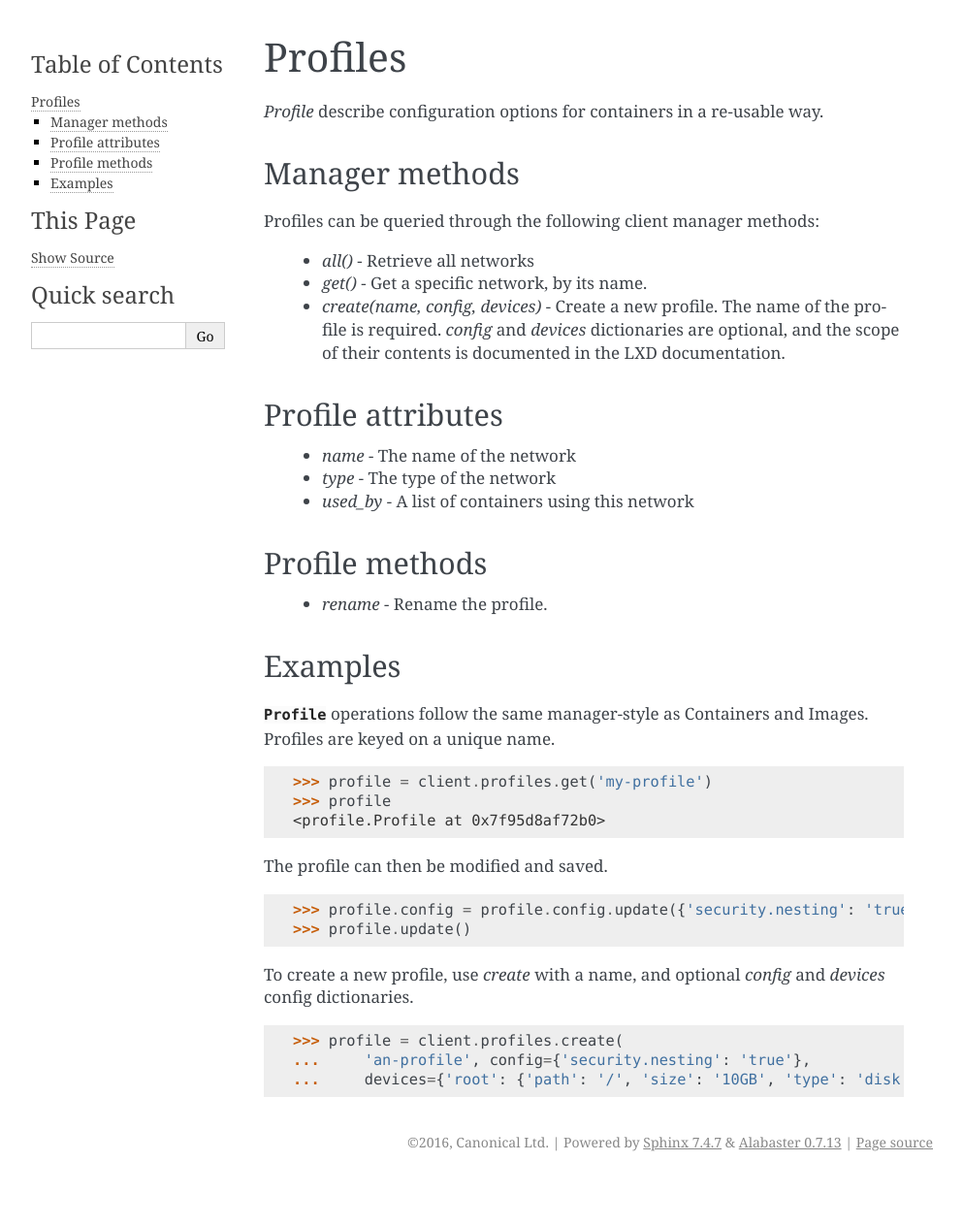
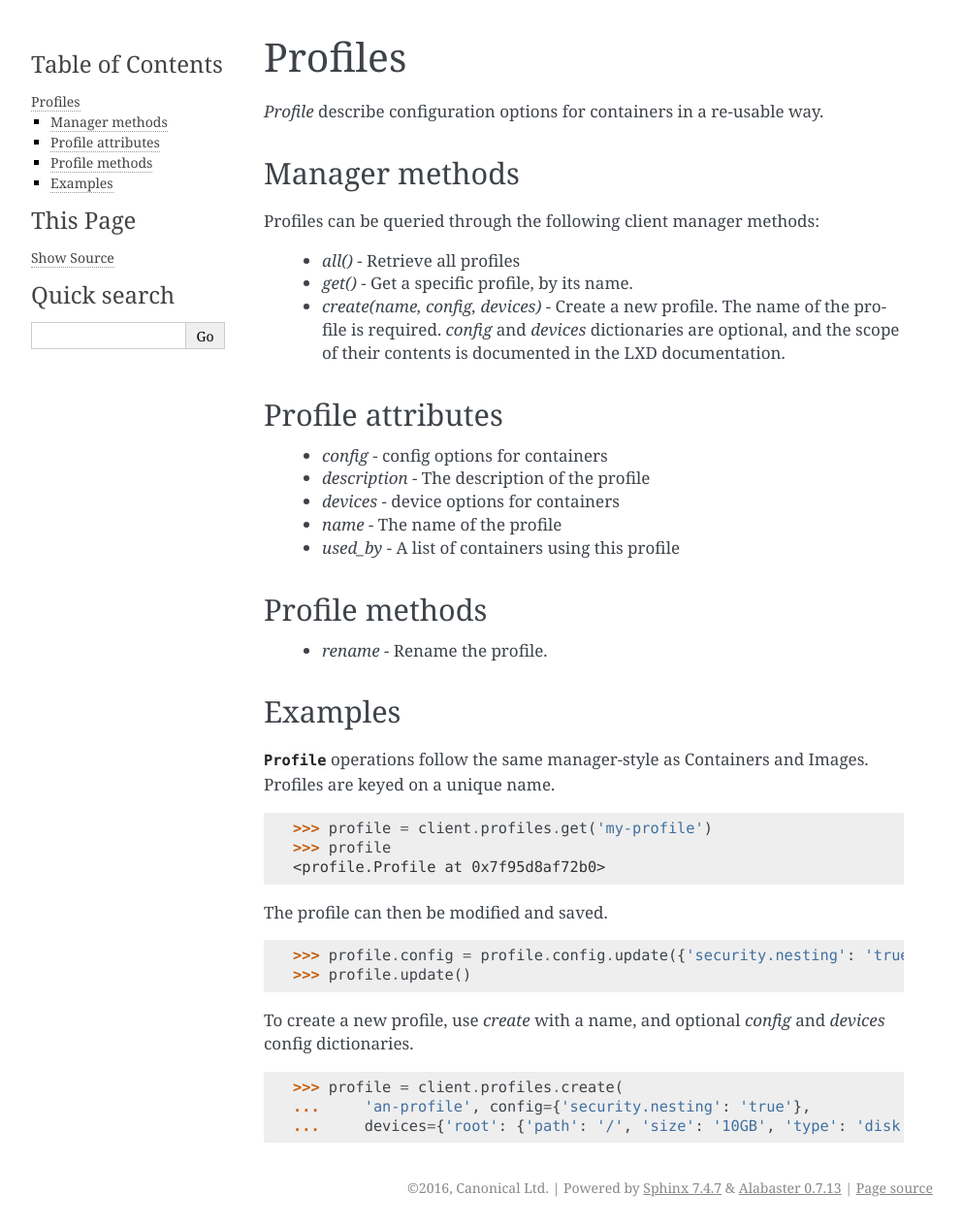
Before and after one commit to canonical/pylxd, a Sphinx documentation site: the page built from doc/source/profiles.rst, in a window 1280 px wide. Shown: the whole page at 97% size, without its empty margins (148-1141 px from the left). Built offline with Sphinx 7.4.7, drawn with Linux system fonts in a browser that asks for light colours; before the commit the page ends 1217 px from its top, so only the background shows below that.

Commit message:
Add used_by to profile attributes (#267)
* Update profiles.rst
* Add used_by to profile attributes
* Arrange attributes in alphabetical order

```diff
--- a/doc/source/profiles.rst
+++ b/doc/source/profiles.rst
@@ -10,8 +10,8 @@ Manager methods
 Profiles can be queried through the following client manager
 methods:
 
-  - `all()` - Retrieve all networks
-  - `get()` - Get a specific network, by its name.
+  - `all()` - Retrieve all profiles
+  - `get()` - Get a specific profile, by its name.
   - `create(name, config, devices)` - Create a new profile. The name of the
     profile is required. `config` and `devices` dictionaries are optional,
     and the scope of their contents is documented in the LXD documentation.
@@ -20,9 +20,11 @@ methods:
 Profile attributes
 ------------------
 
-  - `name` - The name of the network
-  - `type` - The type of the network
-  - `used_by` - A list of containers using this network
+  - `config` - config options for containers
+  - `description` - The description of the profile
+  - `devices` - device options for containers
+  - `name` - The name of the profile
+  - `used_by` - A list of containers using this profile
 
 
 Profile methods
```
Also changed, not shown: 2 other files.
